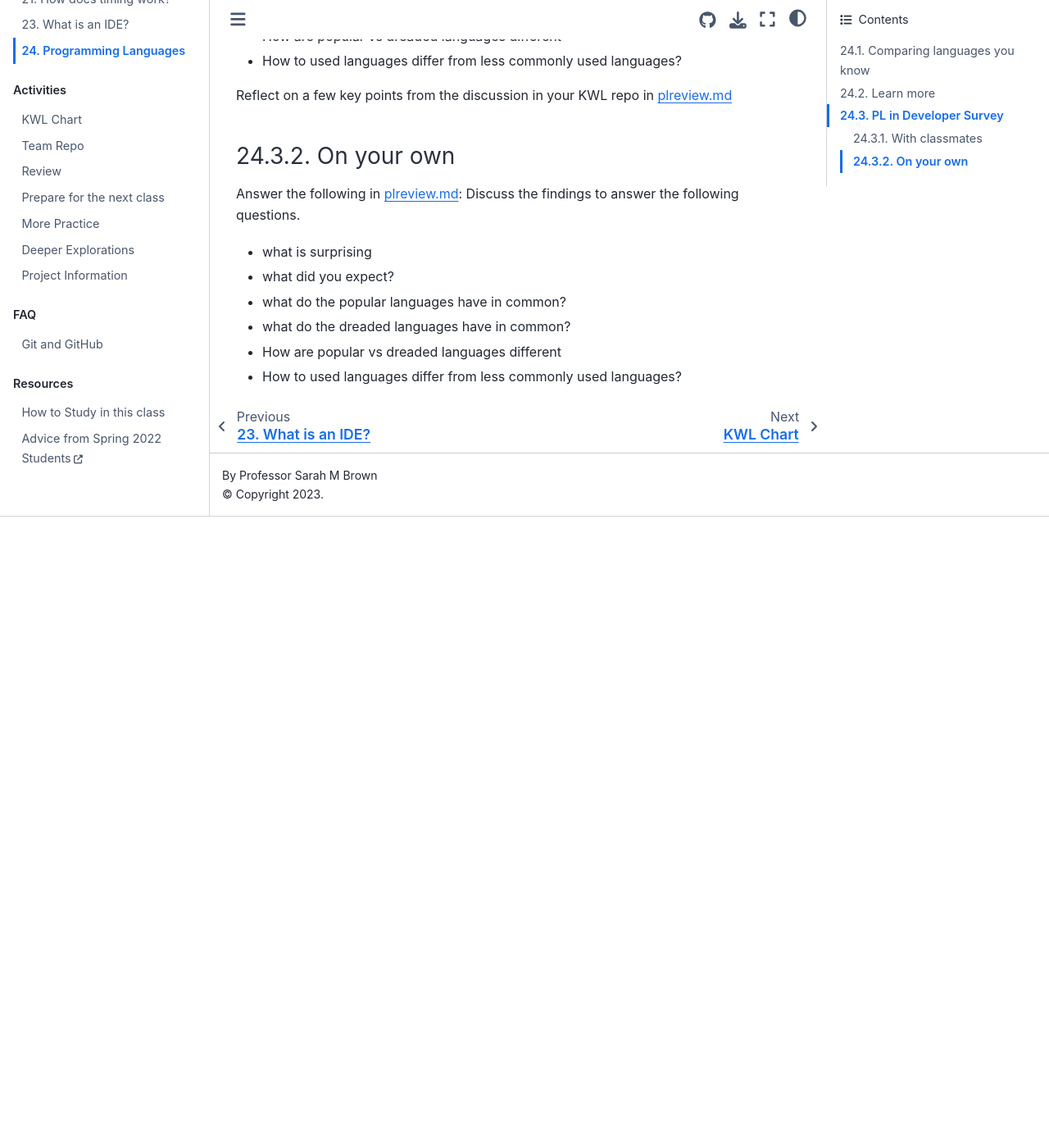
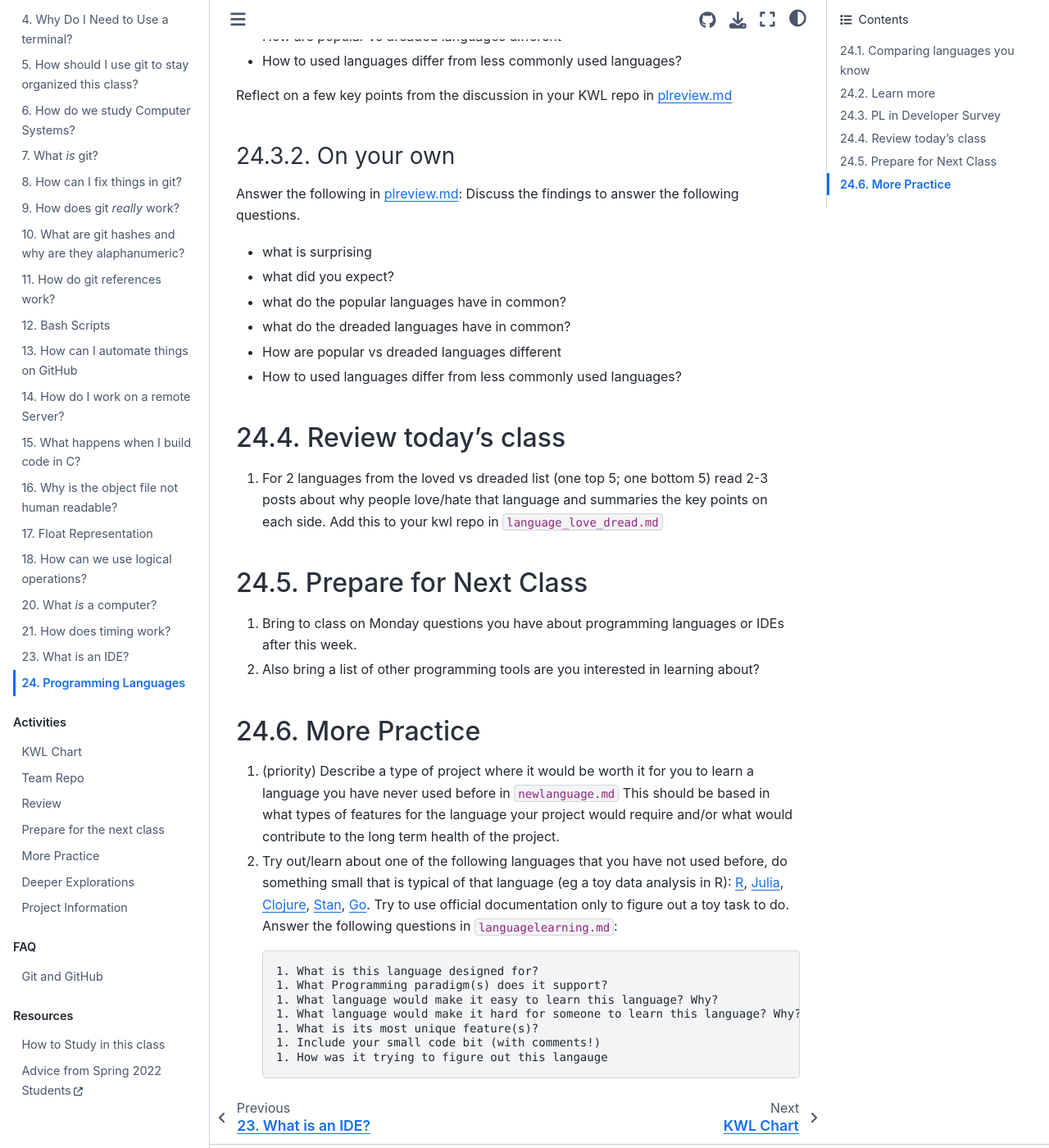
Before and after one commit to introcompsys/fall2022, a Jupyter Book: the page built from notes/2022-11-30.md, in a window 1280 px wide and 1400 px high, scrolled down 1431 px. Shown: the whole window at 82% size. Built offline with Jupyter Book 1.0.4 settings and Sphinx 7.4.7 and the Sphinx Book theme 1.1.4, drawn with Linux system fonts in a browser that asks for light colours; pages that are not in the unit, such as notebooks, are missing from menus; before the commit the page ends 2061 px from its top, so only the background shows below that.

Commit message:
link 11/30 closes #25

````diff
--- a/notes/2022-11-30.md
+++ b/notes/2022-11-30.md
@@ -64,3 +64,22 @@
 - what do the dreaded languages have in common?
 - How are popular vs dreaded languages different
 - How to used languages differ from less commonly used languages?
+
+## Review today's class
+
+```{include} ../_review/2022-11-30.md
+```
+
+
+
+## Prepare for Next Class
+
+```{include} ../_prepare/2022-11-30.md
+```
+
+
+
+## More Practice
+
+```{include} ../_practice/2022-11-30.md
+```
````
Also changed, not shown: activities/practice.md (+9 -0 lines), activities/prepare.md (+8 -0 lines), activities/review.md (+8 -0 lines).
